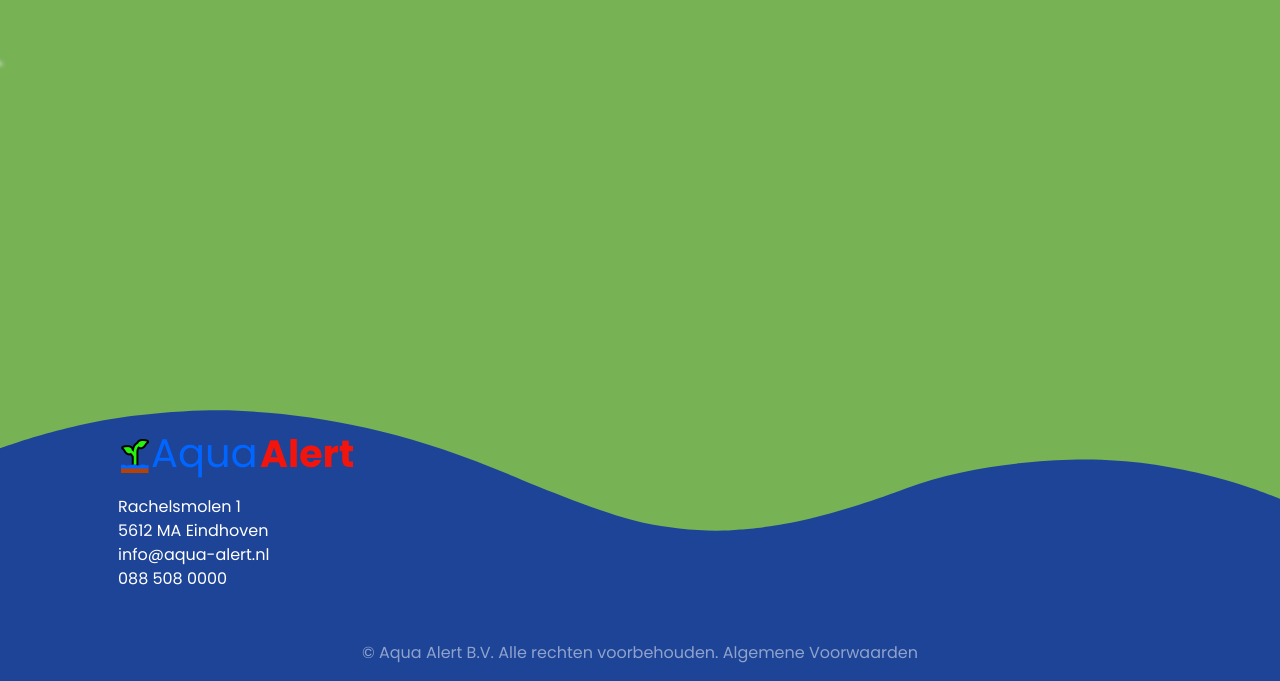
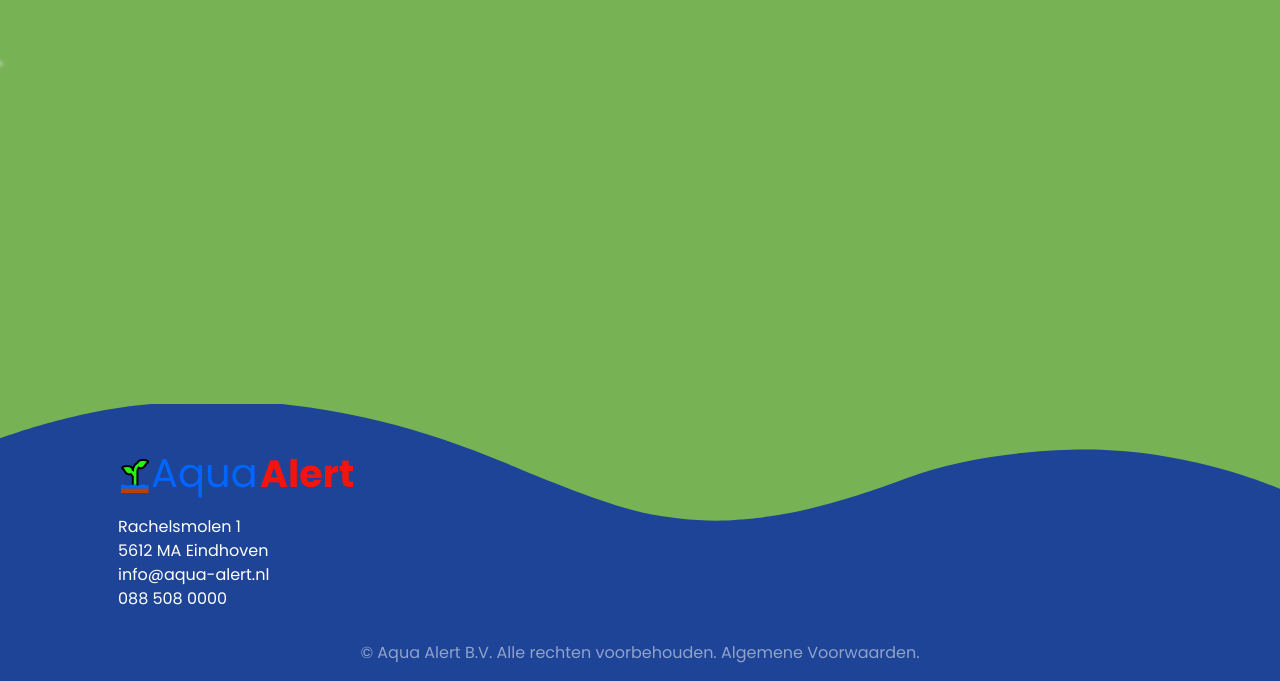
Before and after one commit to jarvin-s/aqua-alert, a Next.js app: page / in a window 1280 px wide. Shown: the part 676-1357 px from the top of the page. Built offline with nearby package versions, Linux system fonts and the light colour scheme; a web font is replaced by a local one.

Commit message:
style: fix footer position

```diff
--- a/src/components/Footer.tsx
+++ b/src/components/Footer.tsx
@@ -7,9 +7,8 @@ import footer from '../../public/images/shapes/footer.svg'
 const Footer = () => {
     return (
         <>
-            <>
-                <div className='relative bg-[#1d4497] max-w-[1920px]'>
-                    <div className='absolute inset-0 top-0'>
+            <div className='relative bg-[#1d4497] w-full'>
+                <div className='absolute left-0 right-0 top-[-10px]'>
                     <Image
                         className='w-full rotate-180'
                         src={footer}
@@ -17,7 +16,7 @@ const Footer = () => {
                     />
                 </div>
 
-                    <div className='relative top-[30px] z-10 ml-10 max-w-[400px] md:ml-[118px]'>
+                <div className='relative top-[50px] z-10 ml-10 max-w-[400px] md:ml-[118px]'>
                     <div className='flex justify-between'>
                         <div className='flex flex-col'>
                             <Link href='/' prefetch={false}>
@@ -37,18 +36,17 @@ const Footer = () => {
                         </div>
                     </div>
                 </div>
-                    <div className='flex justify-center pt-20 text-center md:text-left pb-4'>
+                <div className='flex justify-center pb-4 pt-20 text-center md:text-left'>
                     <p className='text-white opacity-50'>
                         © Aqua Alert B.V. Alle rechten voorbehouden.
                         <a href='/terms-and-conditions'>
                             {' '}
-                                Algemene Voorwaarden
+                            Algemene Voorwaarden.
                         </a>
                     </p>
                 </div>
             </div>
         </>
-        </>
     )
 }
 
```
Lines whose indentation alone changed are shown as unchanged.
